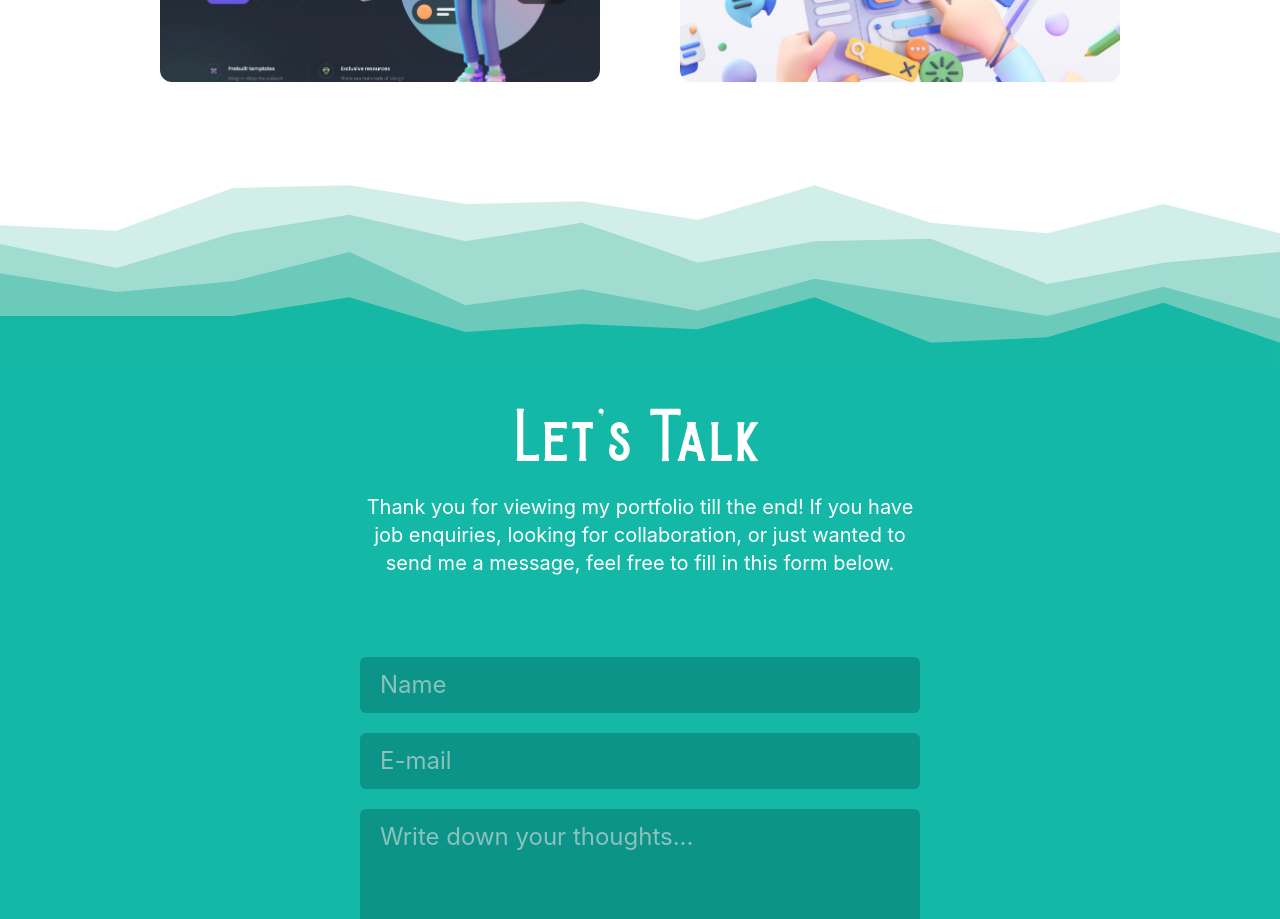
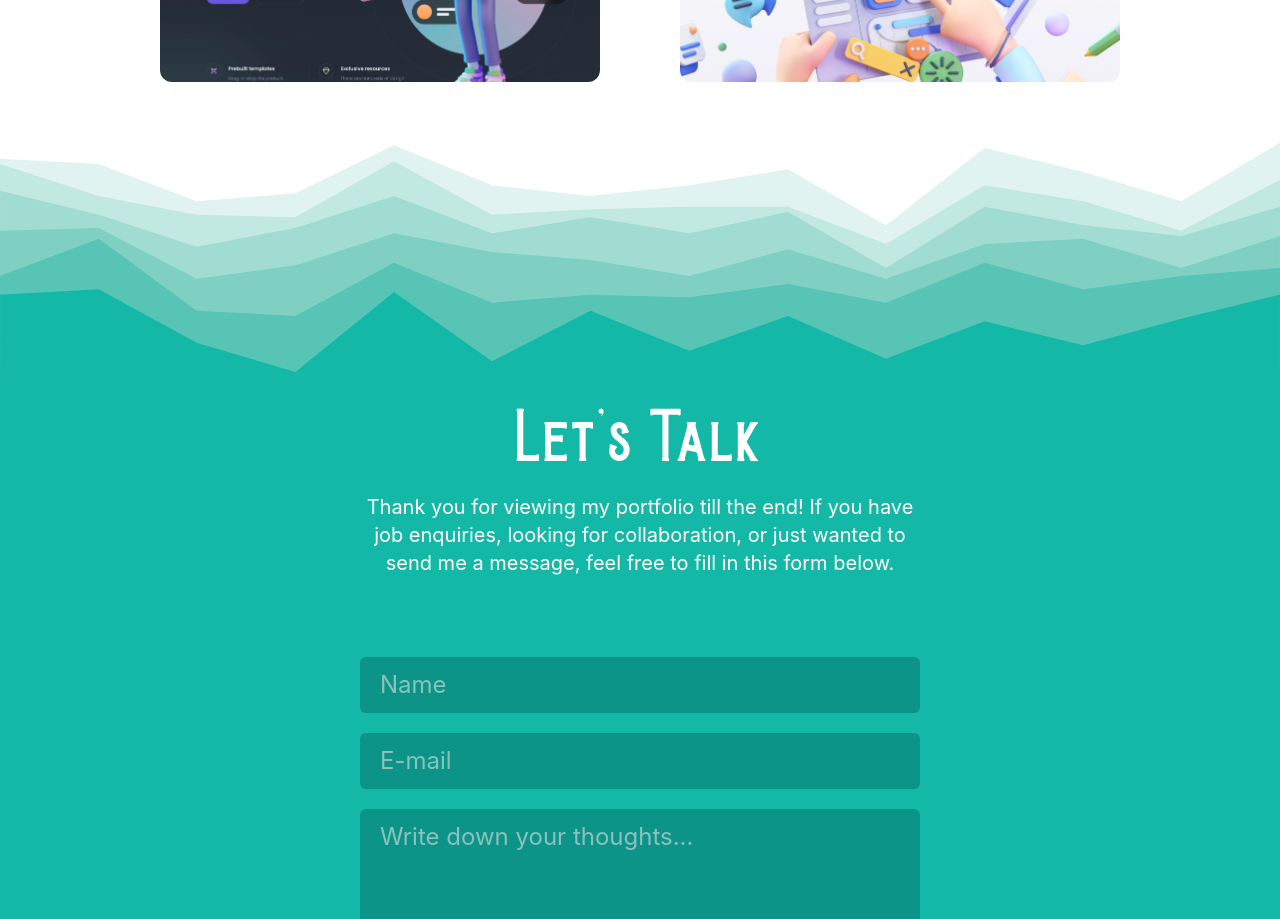
Before and after one commit to eunicocornelius/nextjs-tailwind-portfolio, a Next.js app: page / in a window 1280 px wide. Shown: the part 2800-3719 px from the top of the page. Built offline with nearby package versions, Linux system fonts and the light colour scheme.

Commit message:
fix ContactForm SVF on dark mode

```diff
--- a/pages/index.js
+++ b/pages/index.js
@@ -150,12 +150,23 @@ export default function Home() {
         <section>
           {/* Divider*/}
           <div className='w-screen relative right-10 md:right-20 lg:right-40 bottom-0 z-[0]'>
-            <svg id="visual" viewBox="0 0 1920 400" xmlns="http://www.w3.org/2000/svg" xmlnsXlink="http://www.w3.org/1999/xlink" version="1.1">
-              <path d="M0 157L175 165L349 101L524 97L698 125L873 121L1047 149L1222 97L1396 153L1571 169L1745 125L1920 169L1920 0L1745 0L1571 0L1396 0L1222 0L1047 0L873 0L698 0L524 0L349 0L175 0L0 0Z" fill="#ffffff"></path>
-              <path d="M0 185L175 221L349 169L524 141L698 181L873 153L1047 213L1222 181L1396 177L1571 245L1745 213L1920 197L1920 167L1745 123L1571 167L1396 151L1222 95L1047 147L873 119L698 123L524 95L349 99L175 163L0 155Z" fill="#d1eee8"></path>
-              <path d="M0 229L175 257L349 241L524 197L698 277L873 253L1047 285L1222 237L1396 265L1571 293L1745 249L1920 297L1920 195L1745 211L1571 243L1396 175L1222 179L1047 211L873 151L698 179L524 139L349 167L175 219L0 183Z" fill="#a1dcd1"></path>
-              <path d="M0 293L175 293L349 293L524 265L698 317L873 305L1047 313L1222 265L1396 333L1571 325L1745 273L1920 333L1920 295L1745 247L1571 291L1396 263L1222 235L1047 283L873 251L698 275L524 195L349 239L175 255L0 227Z" fill="#6ccabb"></path>
-              <path d="M0 401L175 401L349 401L524 401L698 401L873 401L1047 401L1222 401L1396 401L1571 401L1745 401L1920 401L1920 331L1745 271L1571 323L1396 331L1222 263L1047 311L873 303L698 315L524 263L349 291L175 291L0 291Z" fill="#14b8a5"></path>
+            <svg id="visual" viewBox="0 0 1920 400" xmlns="http://www.w3.org/2000/svg" xmlnsXlink="http://www.w3.org/1999/xlink" version="1.1" className='dark:hidden'>
+              <path d="M0 57L148 65L295 121L443 109L591 37L738 97L886 113L1034 97L1182 73L1329 157L1477 41L1625 77L1772 121L1920 33L1920 0L1772 0L1625 0L1477 0L1329 0L1182 0L1034 0L886 0L738 0L591 0L443 0L295 0L148 0L0 0Z" fill="#ffffff"></path>
+              <path d="M0 65L148 113L295 141L443 145L591 61L738 141L886 133L1034 129L1182 129L1329 185L1477 97L1625 121L1772 165L1920 89L1920 31L1772 119L1625 75L1477 39L1329 155L1182 71L1034 95L886 111L738 95L591 35L443 107L295 119L148 63L0 55Z" fill="#e0f3f0"></path>
+              <path d="M0 105L148 141L295 189L443 161L591 113L738 169L886 145L1034 169L1182 137L1329 221L1477 129L1625 157L1772 173L1920 129L1920 87L1772 163L1625 119L1477 95L1329 183L1182 127L1034 127L886 131L738 139L591 59L443 143L295 139L148 111L0 63Z" fill="#c1e8e1"></path>
+              <path d="M0 165L148 161L295 237L443 217L591 169L738 197L886 209L1034 233L1182 193L1329 237L1477 185L1625 177L1772 221L1920 173L1920 127L1772 171L1625 155L1477 127L1329 219L1182 135L1034 167L886 143L738 167L591 111L443 159L295 187L148 139L0 103Z" fill="#a1dcd2"></path>
+              <path d="M0 233L148 177L295 285L443 293L591 213L738 273L886 261L1034 265L1182 245L1329 273L1477 213L1625 253L1772 233L1920 221L1920 171L1772 219L1625 175L1477 183L1329 235L1182 191L1034 231L886 207L738 195L591 167L443 215L295 235L148 159L0 163Z" fill="#7fd0c3"></path>
+              <path d="M0 261L148 253L295 333L443 377L591 257L738 361L886 285L1034 345L1182 293L1329 357L1477 301L1625 337L1772 297L1920 261L1920 219L1772 231L1625 251L1477 211L1329 271L1182 243L1034 263L886 259L738 271L591 211L443 291L295 283L148 175L0 231Z" fill="#57c4b5"></path>
+              <path d="M0 401L148 401L295 401L443 401L591 401L738 401L886 401L1034 401L1182 401L1329 401L1477 401L1625 401L1772 401L1920 401L1920 259L1772 295L1625 335L1477 299L1329 355L1182 291L1034 343L886 283L738 359L591 255L443 375L295 331L148 251L0 259Z" fill="#14b8a6"></path>
+            </svg>
+            <svg id="visual" viewBox="0 0 1920 400" xmlns="http://www.w3.org/2000/svg" xmlnsXlink="http://www.w3.org/1999/xlink" version="1.1" className='hidden dark:block'>
+              <path d="M0 57L148 65L295 121L443 109L591 37L738 97L886 113L1034 97L1182 73L1329 157L1477 41L1625 77L1772 121L1920 33L1920 0L1772 0L1625 0L1477 0L1329 0L1182 0L1034 0L886 0L738 0L591 0L443 0L295 0L148 0L0 0Z" fill="#111827"></path>
+              <path d="M0 65L148 113L295 141L443 145L591 61L738 141L886 133L1034 129L1182 129L1329 185L1477 97L1625 121L1772 165L1920 89L1920 31L1772 119L1625 75L1477 39L1329 155L1182 71L1034 95L886 111L738 95L591 35L443 107L295 119L148 63L0 55Z" fill="#172e43"></path>
+              <path d="M0 105L148 141L295 189L443 161L591 113L738 169L886 145L1034 169L1182 137L1329 221L1477 129L1625 157L1772 173L1920 129L1920 87L1772 163L1625 119L1477 95L1329 183L1182 127L1034 127L886 131L738 139L591 59L443 143L295 139L148 111L0 63Z" fill="#144760"></path>
+              <path d="M0 165L148 161L295 237L443 217L591 169L738 197L886 209L1034 233L1182 193L1329 237L1477 185L1625 177L1772 221L1920 173L1920 127L1772 171L1625 155L1477 127L1329 219L1182 135L1034 167L886 143L738 167L591 111L443 159L295 187L148 139L0 103Z" fill="#00627a"></path>
+              <path d="M0 233L148 177L295 285L443 293L591 213L738 273L886 261L1034 265L1182 245L1329 273L1477 213L1625 253L1772 233L1920 221L1920 171L1772 219L1625 175L1477 183L1329 235L1182 191L1034 231L886 207L738 195L591 167L443 215L295 235L148 159L0 163Z" fill="#007e90"></path>
+              <path d="M0 261L148 253L295 333L443 377L591 257L738 361L886 285L1034 345L1182 293L1329 357L1477 301L1625 337L1772 297L1920 261L1920 219L1772 231L1625 251L1477 211L1329 271L1182 243L1034 263L886 259L738 271L591 211L443 291L295 283L148 175L0 231Z" fill="#009b9f"></path>
+              <path d="M0 401L148 401L295 401L443 401L591 401L738 401L886 401L1034 401L1182 401L1329 401L1477 401L1625 401L1772 401L1920 401L1920 259L1772 295L1625 335L1477 299L1329 355L1182 291L1034 343L886 283L738 359L591 255L443 375L295 331L148 251L0 259Z" fill="#14b8a6"></path>
             </svg>
           </div>
           {/* Colored Background */}
```
